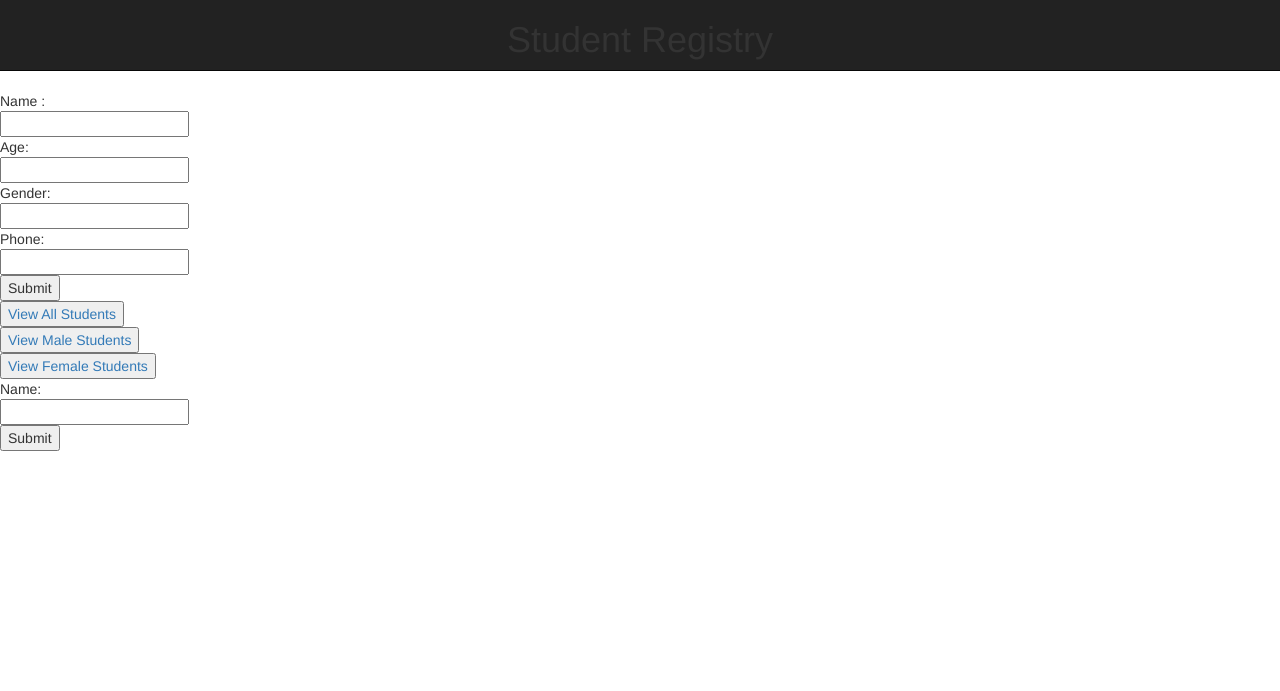
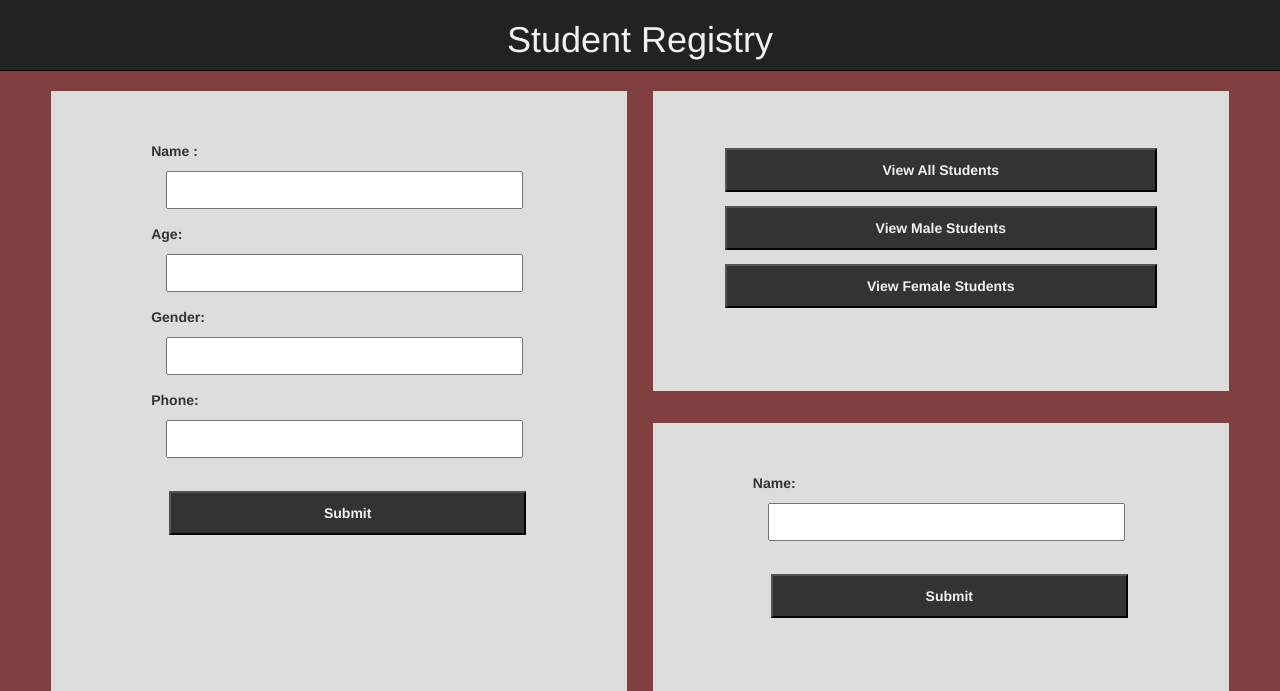
Before and after one commit to WaiYanHein7713/phphph, a PHP site: template web/views/index.twig in a window 1280 px wide. Shown: the top 691 px of the page. Run offline with PHP 8.4, Linux system fonts and the light colour scheme; the template is opened without the code that fills it, so the values that code supplies are empty; some libraries are stand-ins or nearby versions.

Commit message:
css change

```diff
--- a/web/stylesheets/main.css
+++ b/web/stylesheets/main.css
@@ -1,15 +1,15 @@
-/* body {
-  background: #777;
+body {
+  background: rgb(128, 64, 64);
 }
 
 table {
   padding-top: 80px;
-  background: #eee;
+  background: rgb(41, 39, 39);
 }
 
 th {
   font-weight: bolder;
-  background: #333;
+  background: rgb(197, 67, 27);
   color: #f1f1f1;
   text-align: center;
   padding: 12px;
@@ -86,7 +86,7 @@ input[type=submit] {
   text-align: center;
   margin: 18px;
 }
-/* .jumbotron {
+.jumbotron {
   background: #532F8C;
   color: white;
   padding-bottom: 80px;
@@ -121,4 +121,4 @@ input[type=submit] {
 }
 .jumbotron .lang-logo img {
   max-width: 100%;
-} */ */
+}
--- a/web/views/header.html
+++ b/web/views/header.html
@@ -1,6 +1,6 @@
 <title>Student Registry</title>
 
-<!-- Attach the bootstrap css and js files and also the main.css file -->
+
 
 <link rel="stylesheet" type="text/css" href="//maxcdn.bootstrapcdn.com/bootstrap/3.3.4/css/bootstrap.min.css" />
 <script src="https://ajax.googleapis.com/ajax/libs/jquery/2.1.3/jquery.min.js"></script>
```
